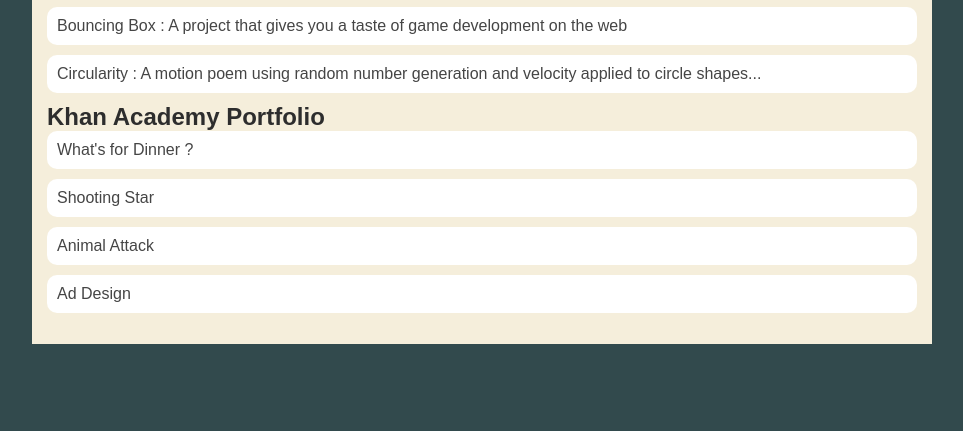
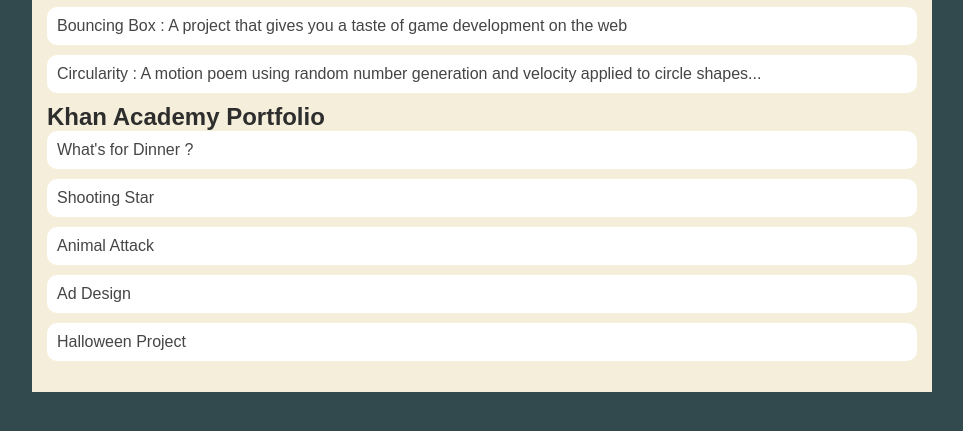
Before and after one commit to GloriaChawki/GloriaChawki.github.io, a plain HTML site: page portfolio.html in a window 1280 px wide. Shown: the part 217-648 px from the top of the page, without its empty margins (158-1121 px from the left). Drawn offline with Linux system fonts and the light colour scheme.

Commit message:
Halloween Project

```diff
--- a/portfolio.html
+++ b/portfolio.html
@@ -33,6 +33,7 @@
                     <li><a href="https://www.khanacademy.org/computer-programming/spin-off-of-project-shooting-star/5812781960314880"> Shooting Star </a></li>
                     <li><a href="https://www.khanacademy.org/computer-programming/spin-off-of-project-animal-attack/6041870234206208"> Animal Attack </a></li>
                     <li><a href="https://www.khanacademy.org/computer-programming/spin-off-of-project-ad-design/4514111892668416">Ad Design</a></li>
+                    <li><a href="https://www.khanacademy.org/computer-programming/halloween-project/4638807738990592">Halloween Project</a></li>
                 </ul>
             </ul>
       </main>
```
